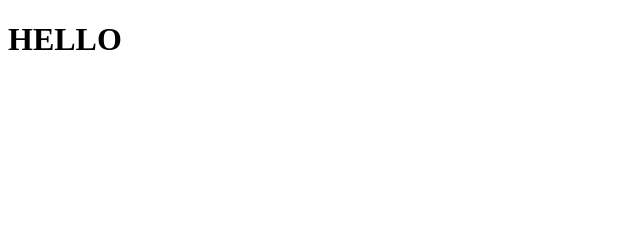
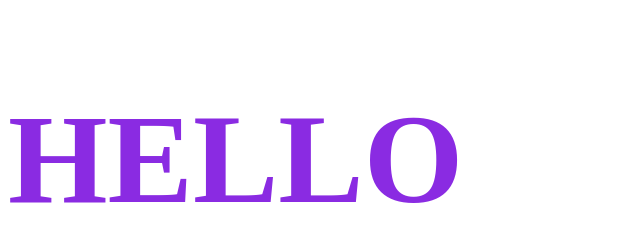
Before and after one commit to DylanG22/GitPushTest, a plain HTML site: page index.html in a window 1280 px wide. Shown: the whole page, without its empty margins (0-640 px from the left). Drawn offline with Linux system fonts and the light colour scheme.

Commit message:
fixed stylesheet

```diff
--- a/index.html
+++ b/index.html
@@ -4,7 +4,7 @@
     <meta charset="UTF-8">
     <meta name="viewport" content="width=device-width, initial-scale=1.0">
     <title>git branch</title>
-    <link href="stylesheet" src="app.css">
+    <link rel="stylesheet" href="app.css">
 </head>
 <body>
     <h1>HELLO</h1>
```
